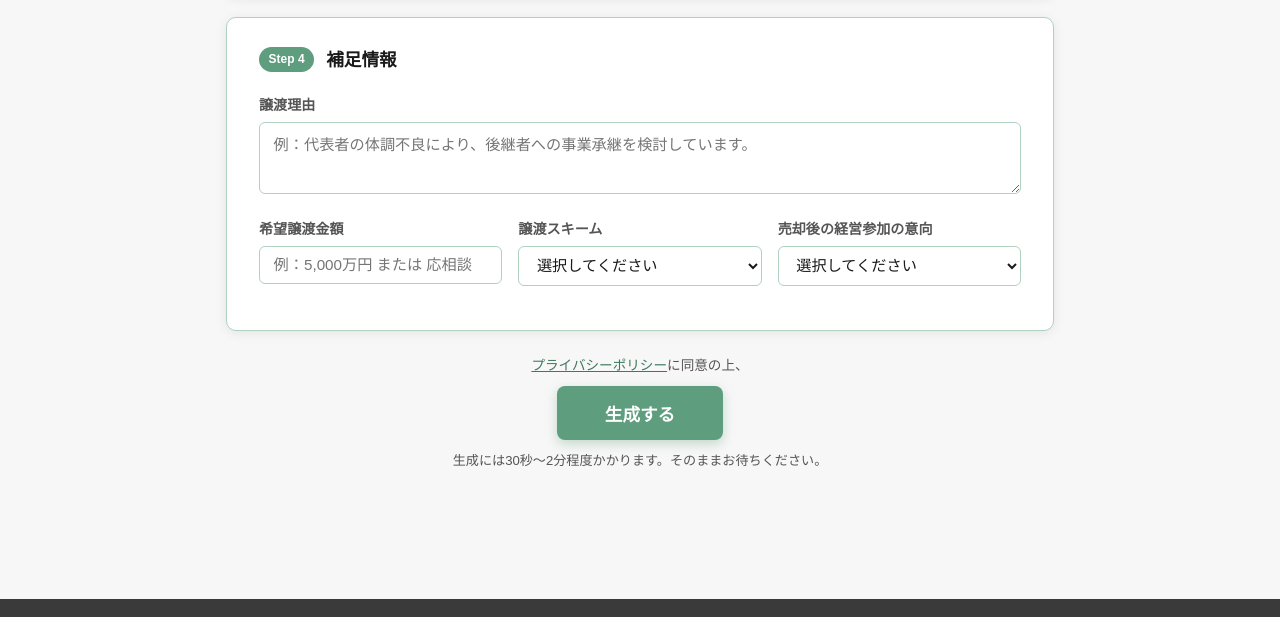
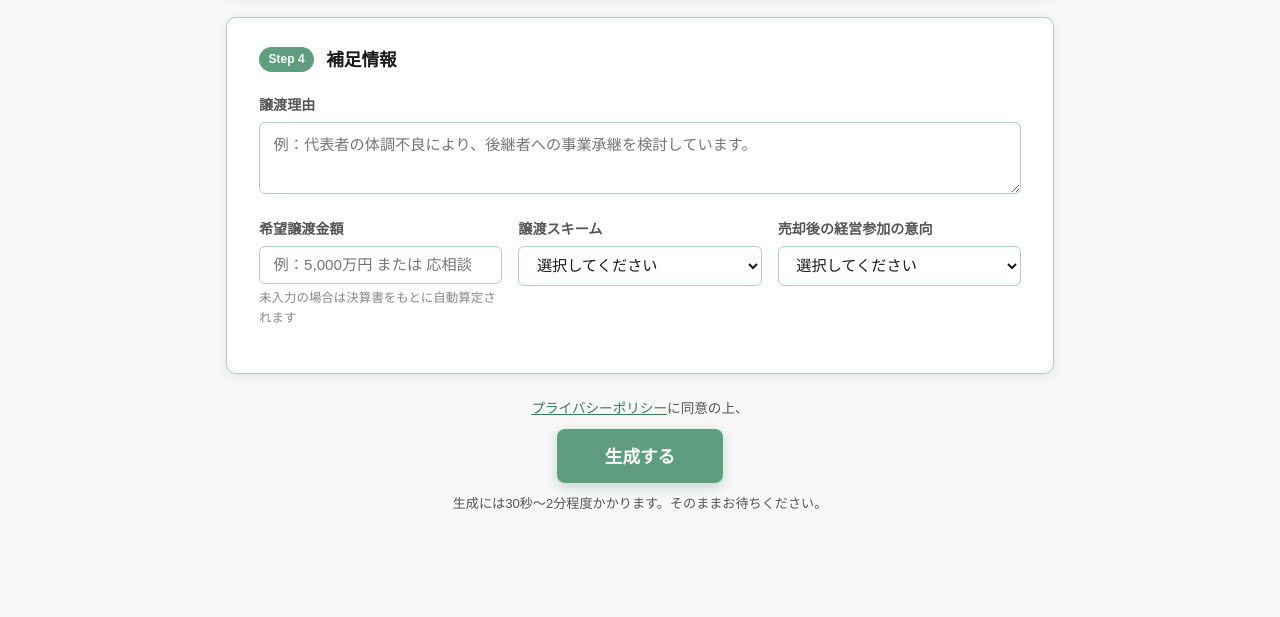
Before and after one commit to morita-manda/im, a website: page public/index.html in a window 1280 px wide. Shown: the part 1237-1854 px from the top of the page. Drawn offline with Linux system fonts and the light colour scheme.

Commit message:
Add hint text under price field for auto estimation

```diff
--- a/public/index.html
+++ b/public/index.html
@@ -103,6 +103,7 @@
           <div class="form-group">
             <label for="price">希望譲渡金額</label>
             <input type="text" id="price" name="price" placeholder="例：5,000万円 または 応相談" />
+            <p class="field-note">未入力の場合は決算書をもとに自動算定されます</p>
           </div>
           <div class="form-group">
             <label for="scheme">譲渡スキーム</label>
--- a/public/style.css
+++ b/public/style.css
@@ -190,6 +190,7 @@ textarea { resize: vertical; }
 }
 .upload-btn:hover { background: var(--green-dark); }
 .upload-note { font-size: 0.78rem; color: #999; margin-top: 0.5rem; }
+.field-note { font-size: 0.78rem; color: #888; margin-top: 0.3rem; }
 
 #file-list { margin-top: 0.75rem; }
 .file-item {
```
